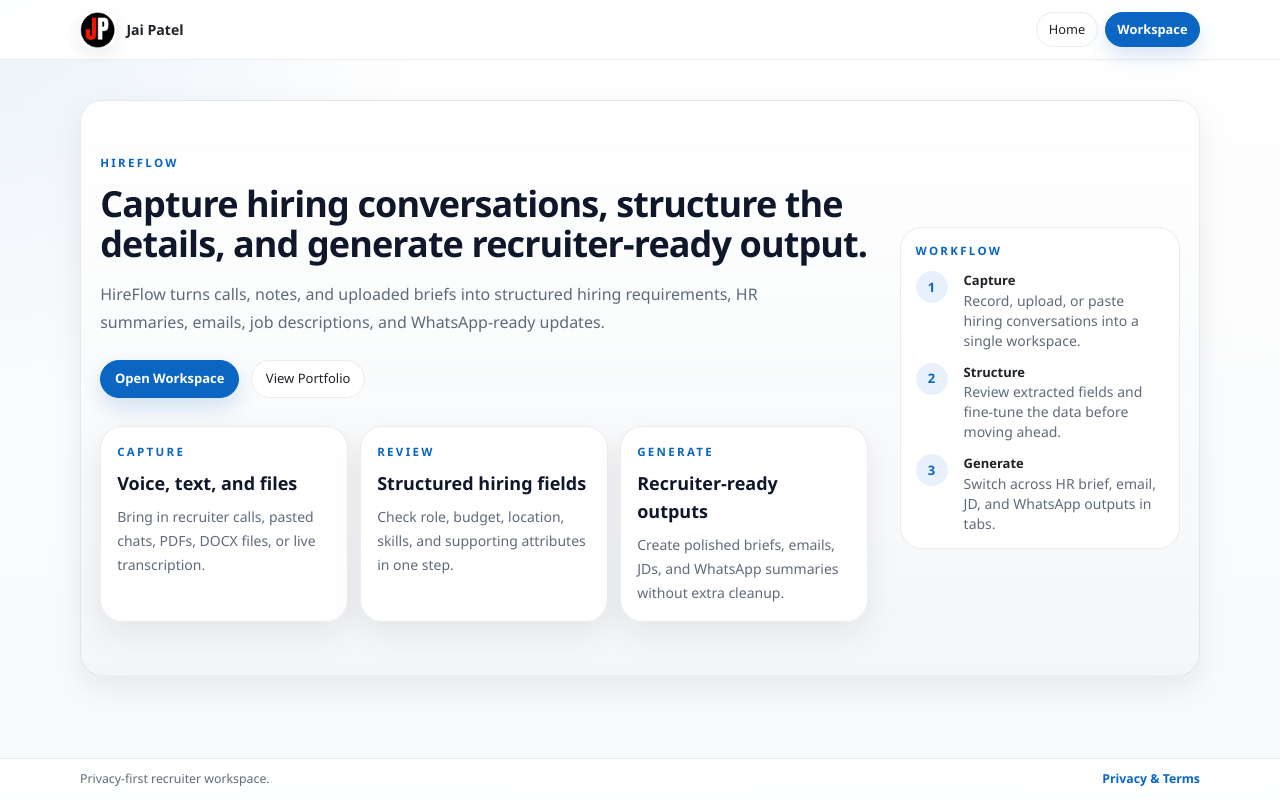
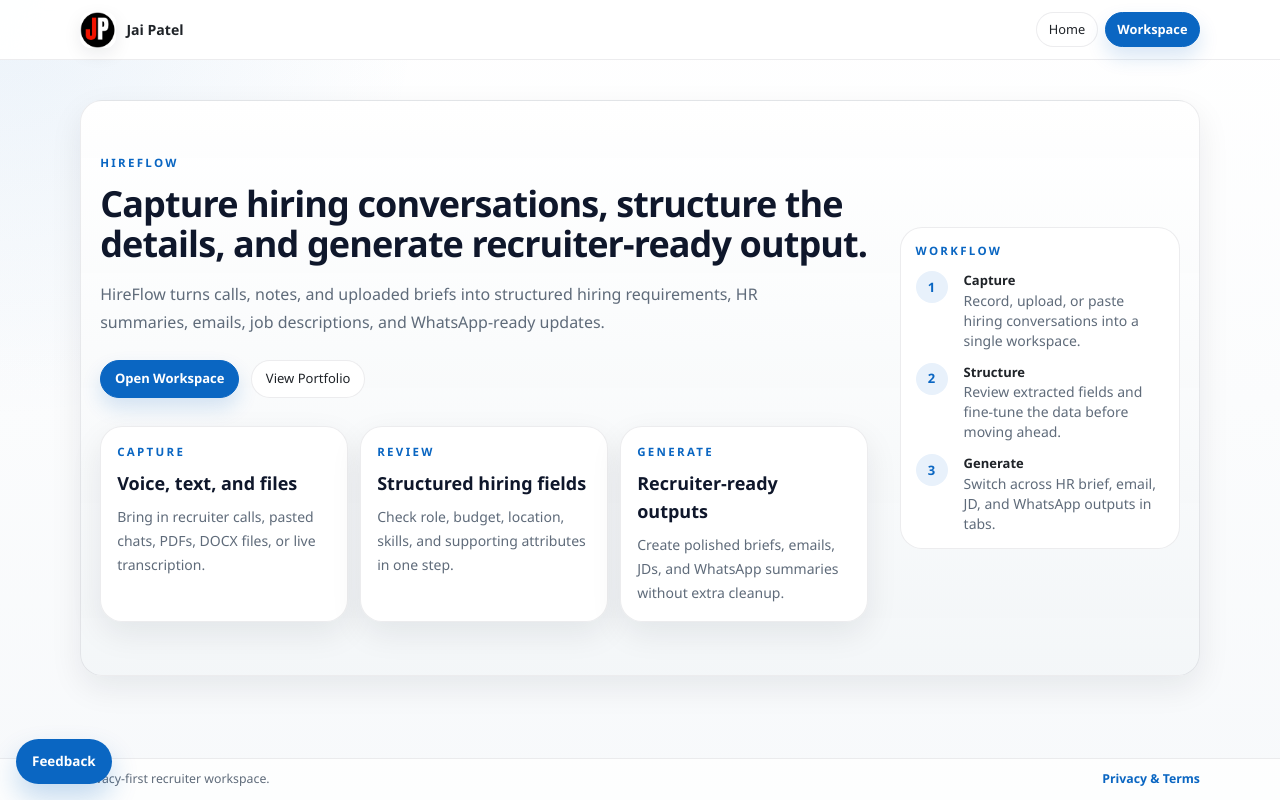
Before and after one commit to Vermajai1995/hr-assistant-workflow, a Next.js app: page / in a window 1280 px wide. Built offline with nearby package versions, Linux system fonts and the light colour scheme.

Commit message:
Added feedback button

```diff
--- a/app/globals.css
+++ b/app/globals.css
@@ -823,6 +823,32 @@ button:disabled {
   text-decoration: underline;
 }
 
+.feedback-fab {
+  position: fixed;
+  left: 1rem;
+  bottom: 1rem;
+  z-index: 70;
+  display: inline-flex;
+  align-items: center;
+  justify-content: center;
+  border-radius: 999px;
+  padding: 0.78rem 1rem;
+  background: #0a66c2;
+  color: white;
+  font-size: 0.84rem;
+  font-weight: 700;
+  box-shadow: 0 14px 28px rgba(10, 102, 194, 0.24);
+  transition:
+    transform 160ms ease,
+    box-shadow 160ms ease,
+    background 160ms ease;
+}
+
+.feedback-fab:hover {
+  transform: translateY(-1px);
+  box-shadow: 0 18px 32px rgba(10, 102, 194, 0.28);
+}
+
 .privacy-page {
   padding: 1.35rem;
 }
--- a/app/layout.tsx
+++ b/app/layout.tsx
@@ -1,6 +1,7 @@
 import type { Metadata } from "next";
 import type { ReactNode } from "react";
 import Link from "next/link";
+import Script from "next/script";
 
 import { GlobalLoaderProvider } from "@/components/global-loader";
 import { SiteHeader } from "@/components/site-header";
@@ -30,8 +31,21 @@ export default function RootLayout({ children }: { children: ReactNode }) {
                 </Link>
               </div>
             </footer>
+
+            <a
+              href="https://feedback-jai-patel.vercel.app/?from=hr-assistant"
+              target="_blank"
+              rel="noreferrer"
+              className="feedback-fab"
+            >
+              Feedback
+            </a>
           </div>
         </GlobalLoaderProvider>
+        <Script
+          src="https://feedback-jai-patel.vercel.app/?from=hr-assistant"
+          strategy="afterInteractive"
+        />
       </body>
     </html>
   );
```
